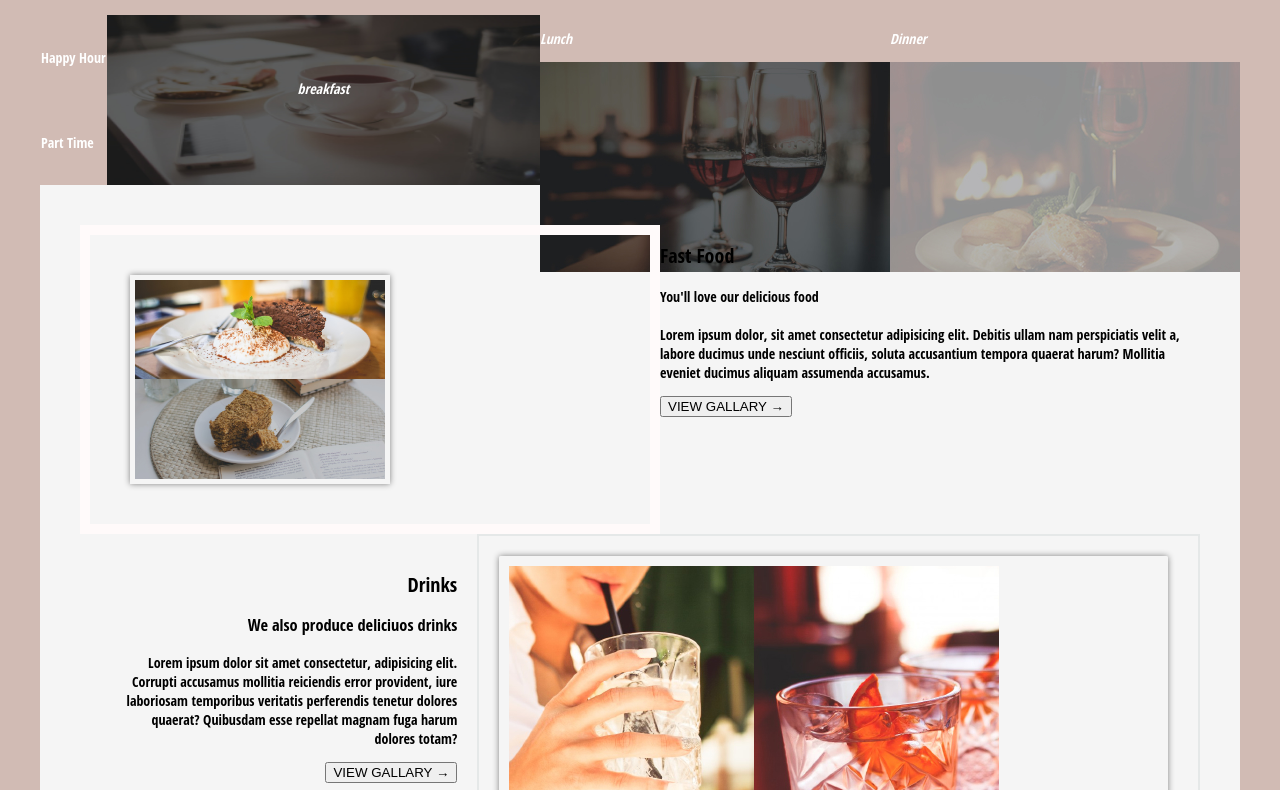
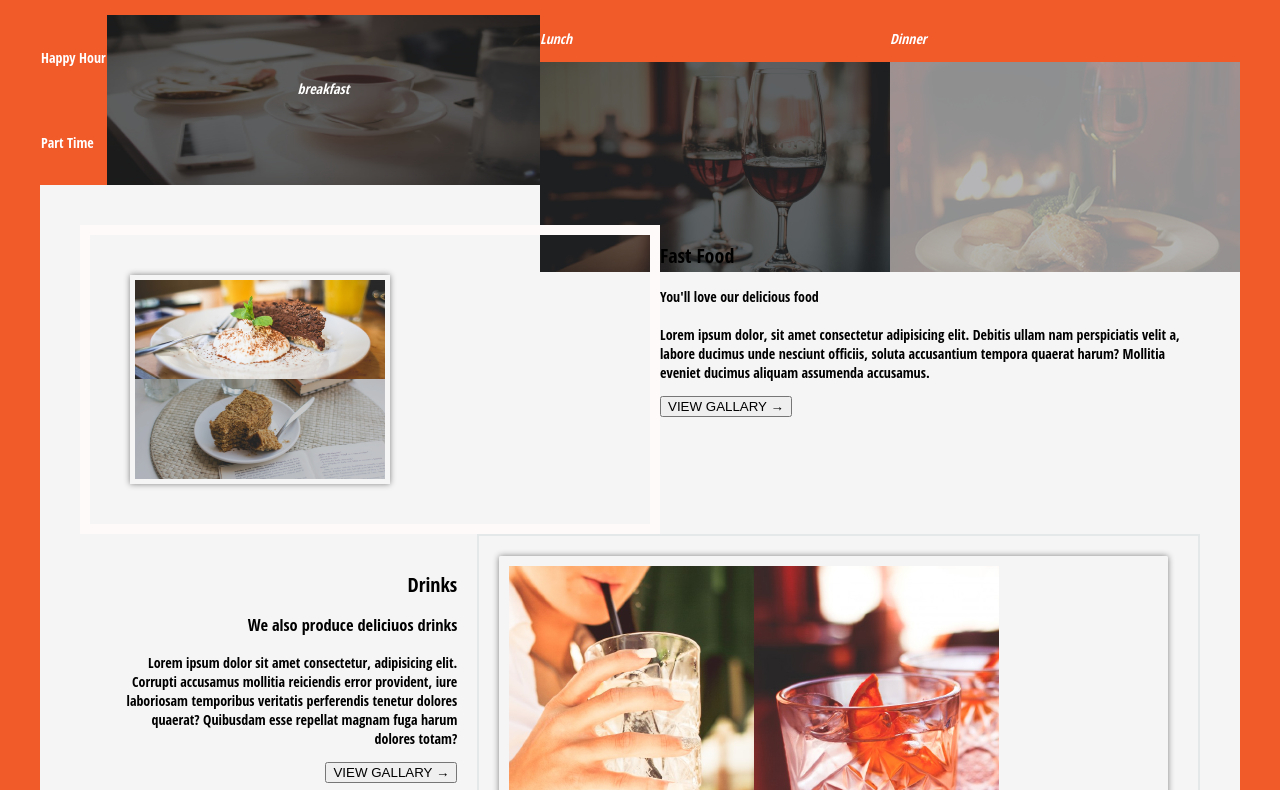
Before and after one commit to edwinkipchumba/IP-Anitas-Kitchen, a plain HTML site: page index.html in a window 1280 px wide. Shown: the part 426-1216 px from the top of the page. Drawn offline with Linux system fonts and the light colour scheme.

Commit message:
all pages

```diff
--- a/index.css
+++ b/index.css
@@ -1,5 +1,5 @@
 body{
-  background-color: #d1bbb4;
+  background-color: #F15A29;
   max-width: 1200px;
   max-height: 50%;
   margin: 0 auto;
```
